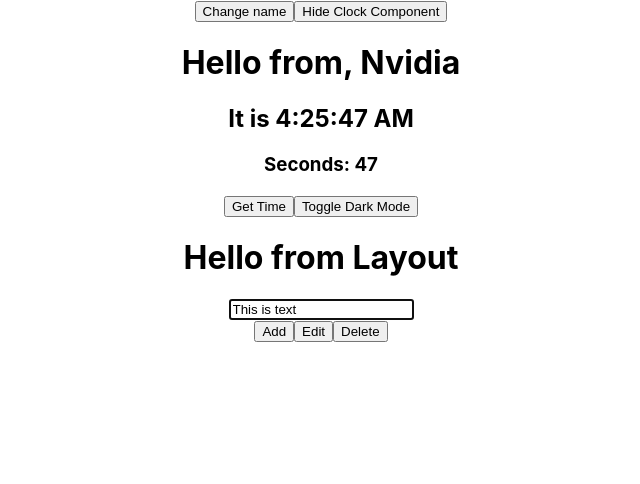
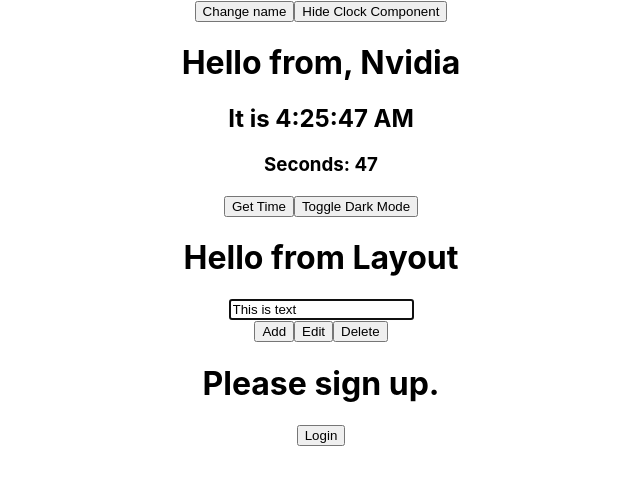
Before and after one commit to pltnhan311/my-app-yarn, a React (Create React App) app: page / in a window 1280 px wide. Shown: the top 484 px of the page, without its empty margins (319-959 px from the left). Built offline with nearby package versions, Linux system fonts and the light colour scheme.

Commit message:
updated code render w condition

```diff
--- a/src/App.js
+++ b/src/App.js
@@ -4,6 +4,7 @@
 import BareInput from './BareInput';
 import Layout from "./Layout";
 import BareButton from './BareButton';
+import LoginControl from "./LoginControl";
 
 function App() {
   const [name, setName] = useState('Nvidia')
@@ -23,7 +24,9 @@
           onChange={() => {}}
         />
         <BareButton/>
-      </Layout>
+      </Layout >
+
+      <LoginControl />
     </div>
   );
 }
--- /dev/null
+++ b/src/LoginControl.jsx
@@ -0,0 +1,63 @@
+import React from "react";
+
+class LoginControl extends React.Component {
+  constructor(props) {
+    super(props);
+    this.handleLoginClick = this.handleLoginClick.bind(this);
+    this.handleLogoutClick = this.handleLogoutClick.bind(this);
+    this.state = { isLoggedIn: false };
+  }
+
+  handleLoginClick = () => {
+    this.setState({
+      isLoggedIn: true,
+    });
+  };
+
+  handleLogoutClick = () => {
+    this.setState({
+      isLoggedIn: false,
+    });
+  };
+
+  render() {
+    const { isLoggedIn } = this.state;
+
+    return (
+      <div>
+        <Greeting isLoggedIn={isLoggedIn} />
+        {isLoggedIn ? (
+          <LogoutButton onClick={this.handleLogoutClick} />
+        ) : (
+          <LoginButton onClick={this.handleLoginClick} />
+        )}
+      </div>
+    );
+  }
+}
+
+function UserGreeting(props) {
+  return <h1>Welcome back!</h1>;
+}
+
+function GuestGreeting(props) {
+  return <h1>Please sign up.</h1>;
+}
+
+function Greeting(props) {
+  const isLoggedIn = props.isLoggedIn;
+  if (isLoggedIn) {
+    return <UserGreeting />;
+  }
+  return <GuestGreeting />;
+}
+
+function LoginButton(props) {
+  return <button onClick={props.onClick}>Login</button>;
+}
+
+function LogoutButton(props) {
+  return <button onClick={props.onClick}>Logout</button>;
+}
+
+export default LoginControl;
```
